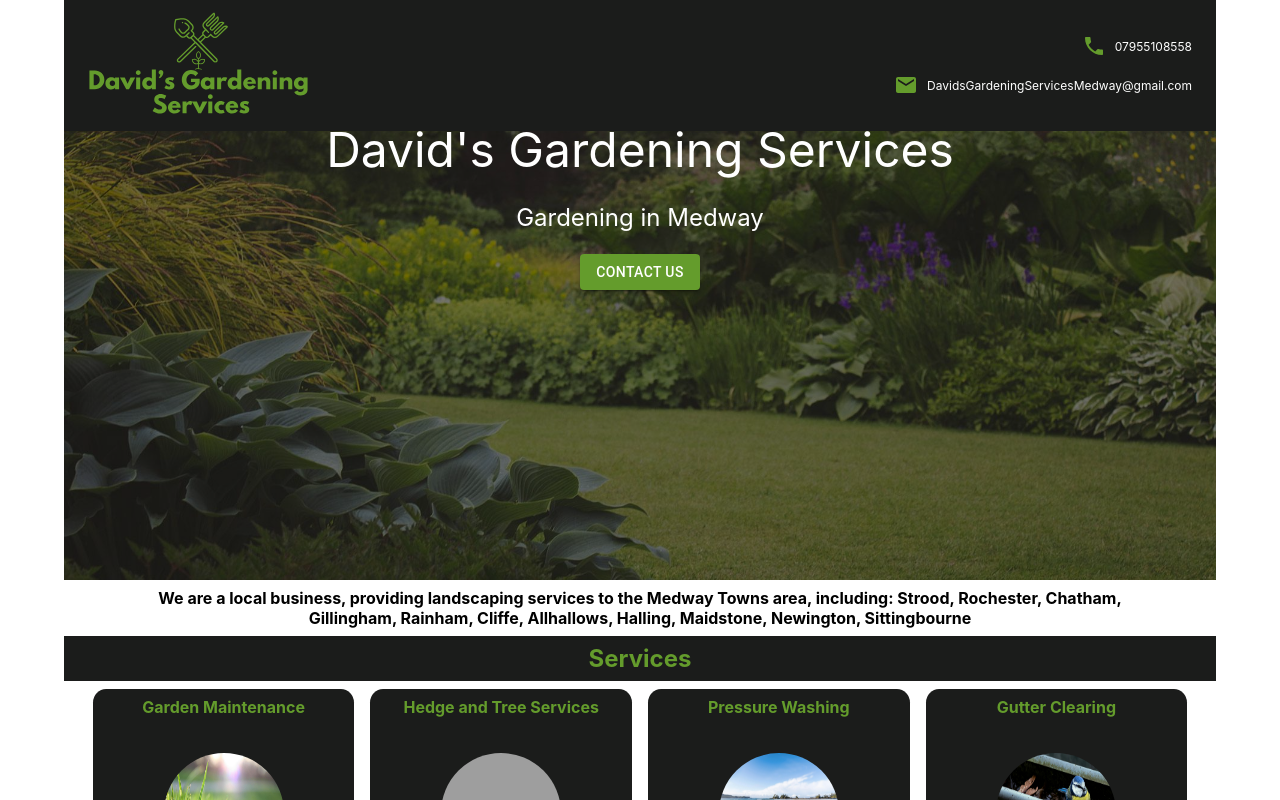
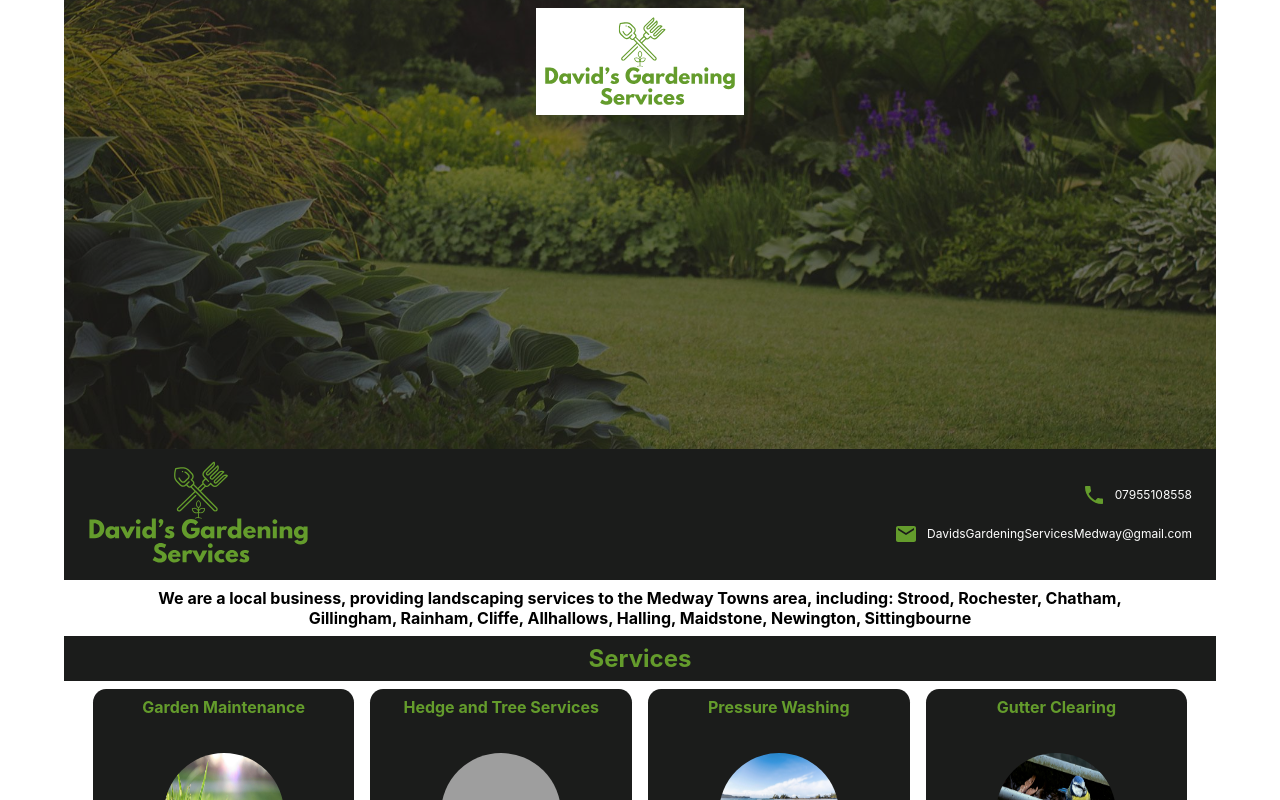
Before and after one commit to davidsgardeningservices/davidsgardeningservices.github.io, a React (Create React App) app: page / in a window 1280 px wide. Shown: the top 800 px of the page. Built offline with nearby package versions, Linux system fonts and the light colour scheme; grey boxes are pictures that could not be loaded.

Commit message:
image header

```diff
--- a/src/App.tsx
+++ b/src/App.tsx
@@ -15,8 +15,8 @@ function App() {
   return (
     <div id='homepage'>
       <Container id="container">
+        <ImageHeader />
         <NavBar />
-        <ImageHeader />
         <div id='homepage-location'>
           <Location />
         </div>
--- a/src/homepage/ImageHeader.css
+++ b/src/homepage/ImageHeader.css
@@ -1,9 +1,9 @@
-.homepage-picture {
+.image-header-background {
     background: black;
     overflow: hidden;
 }
 
-.homepage-picture img {
+.image-header-background img {
     position: relative;
     width: 100%;
     object-fit: cover;
@@ -12,18 +12,17 @@
     margin: -8px;
 }
 
-.homepage-picture-header {
+.image-header-logo {
     position: absolute;
-    margin-top: 15vmin;
+    margin-top: 1vmin;
     top: 0;
     left: 0;
     right: 0;
     margin-inline: auto;
-    width: 100%;
-    color: white;
-    font-size: 6vmin;
+    width: 15%;
+    padding-top: 1vmin;
+    padding-bottom: 1vmin;
+    padding-left: 1vmin;
+    padding-right: 1vmin;
+    background-color: white;
 }
-
-.homepage-picture-text {
-    font-size: 3vmin;
-}
--- a/src/homepage/ImageHeader.tsx
+++ b/src/homepage/ImageHeader.tsx
@@ -1,17 +1,15 @@
 import './ImageHeader.css'
 
 import garden from '../images/Homepage-Garden.jpg'
-
-import { Button } from '@mui/material';
+import logo from '../images/Davids-Gardening-Logo.svg'
 
 export default function ImageHeader() {
     return (
-        <div className='homepage-picture'>
-            <img src={garden} alt="" />
-            <p className='homepage-picture-header'>David's Gardening Services
-                <br /><span className='homepage-picture-text'>Gardening in Medway</span>
-                <br /><Button variant="contained" style={{ backgroundColor: '#649c2c' }}>Contact Us</Button>
-            </p>
-        </div>
+        <>
+            <div className='image-header-background'>
+                <img src={garden} alt="" />
+            </div>
+            <img className='image-header-logo' src={logo} alt="" />
+        </>
     )
 }
```
